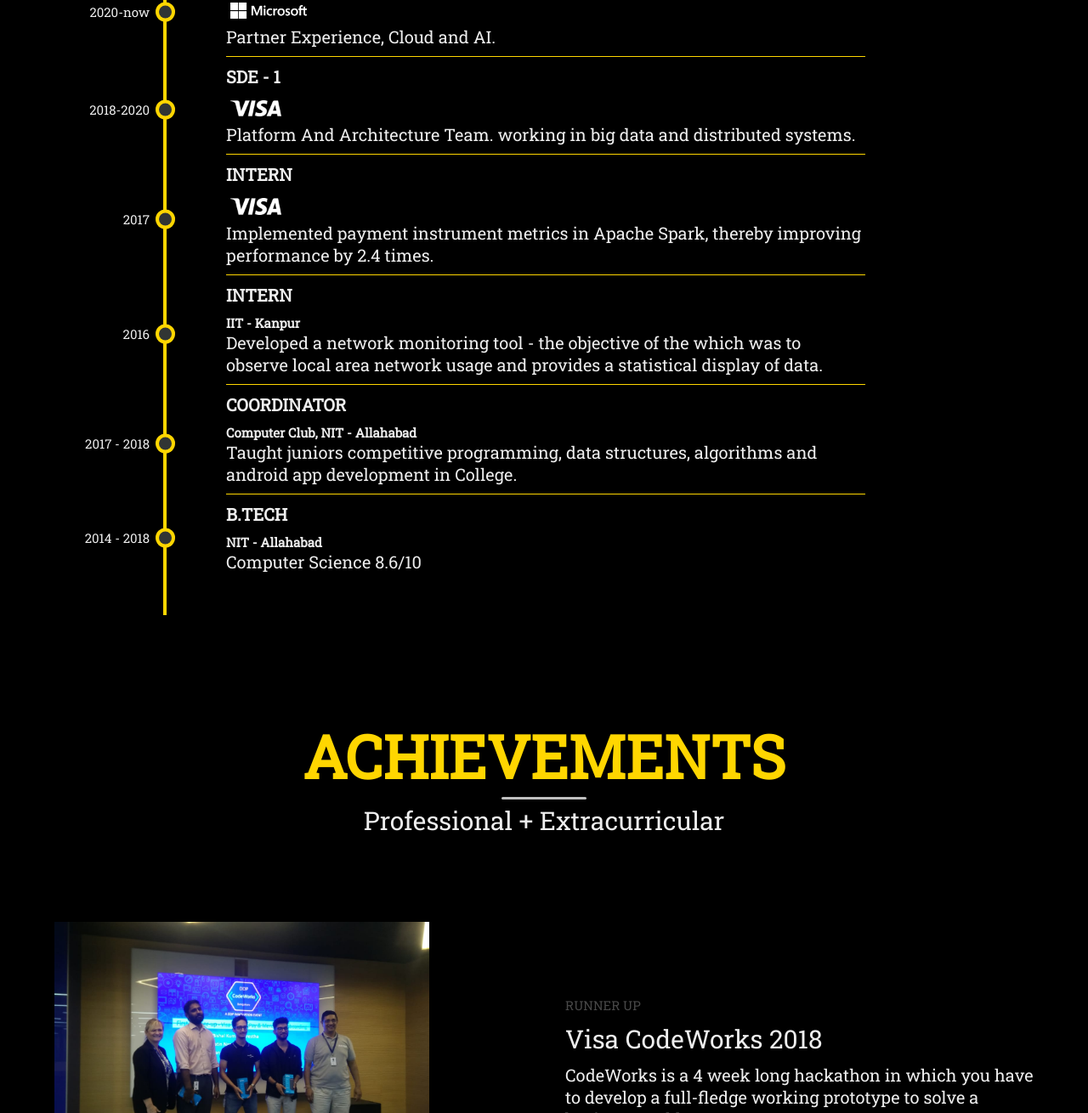
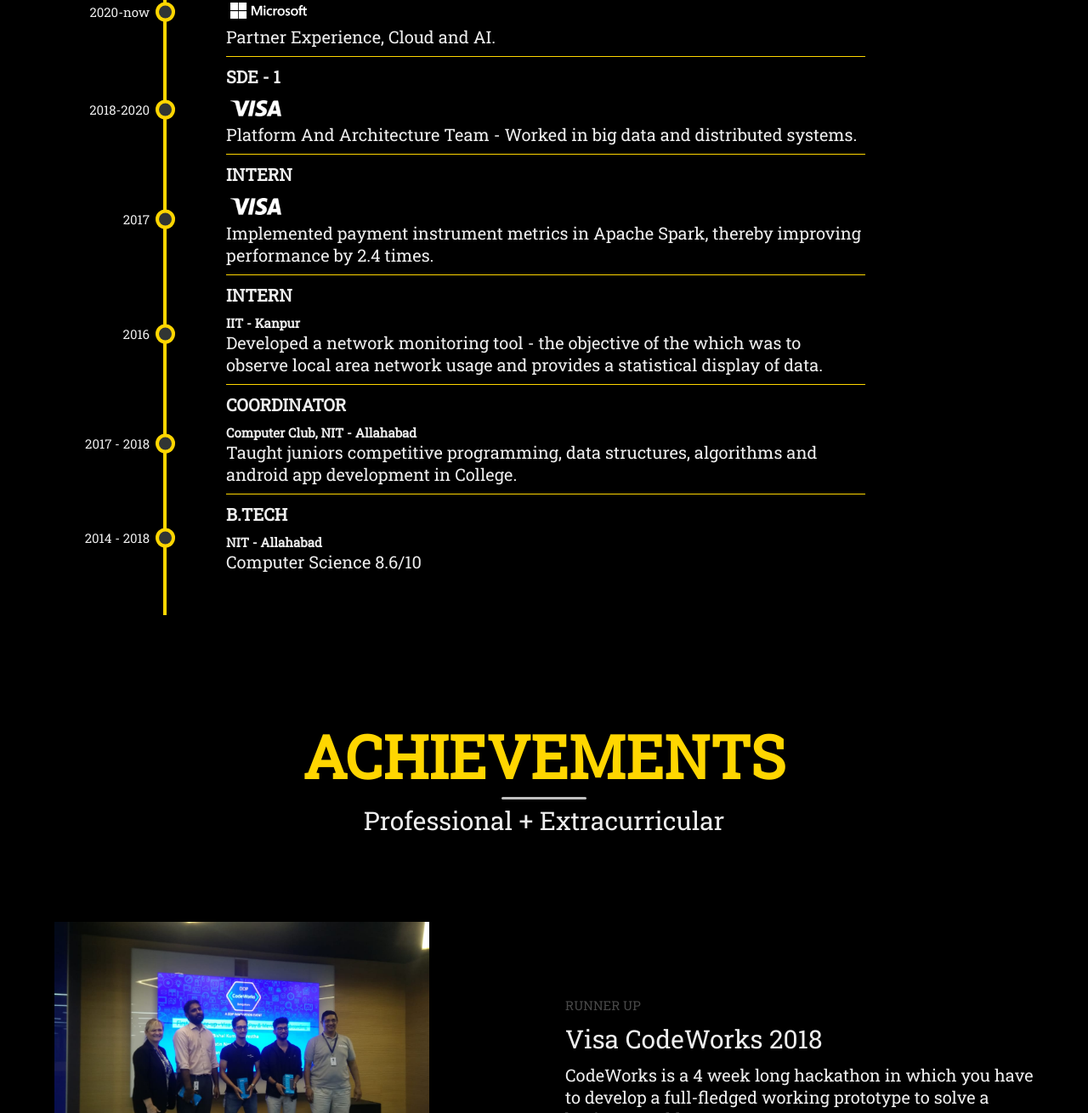
Before and after one commit to jatin96/Portfolio, a plain HTML site: page index.html in a window 1280 px wide. Shown: the part 3070-4380 px from the top of the page at 85% size. Drawn offline with nearby package versions, Linux system fonts and the light colour scheme.

Commit message:
correcting grammar

```diff
--- a/index.html
+++ b/index.html
@@ -148,7 +148,7 @@
                 <h1>SDE - 1</h1>
                 <img src="images/visa_small.png" class="image-brand-logo-visa">
                 <p>
-                    Platform And Architecture Team. working in big data and distributed systems.
+                    Platform And Architecture Team - Worked in big data and distributed systems.
                 </p>
             </li>
             <li class="date" date-date="2017">
@@ -202,7 +202,7 @@
                         Visa CodeWorks 2018
                 </h1>
                 <p>
-                    CodeWorks is a 4 week long hackathon in which you have to develop a full-fledge working prototype to solve a business problem.
+                    CodeWorks is a 4 week long hackathon in which you have to develop a full-fledged working prototype to solve a business problem.
                 </p>
             </div>
         </div>
```
